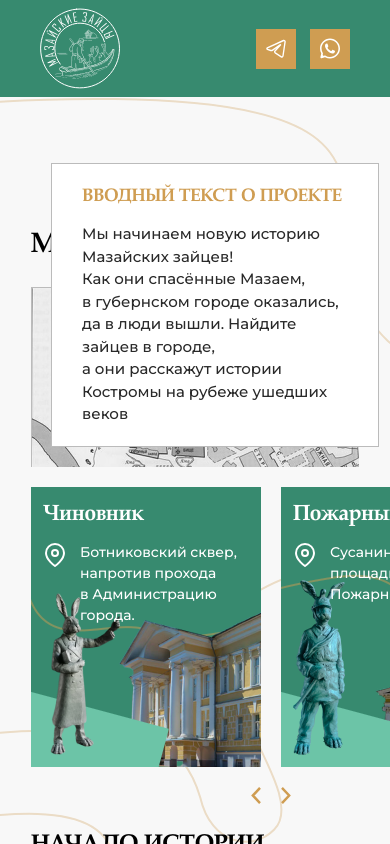
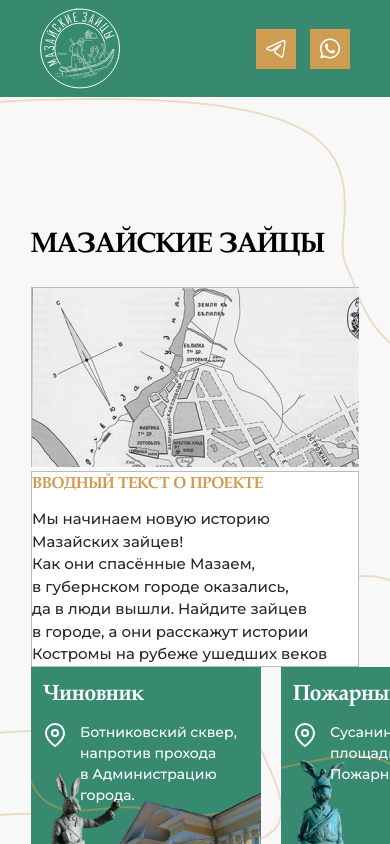
Before and after one commit to glebDyakov/zaytsy-front, a Vue app: page / in a window 390 px wide. Shown: the top 844 px of the page. Built offline with nearby package versions, Linux system fonts and the light colour scheme.

Commit message:
адаптив_родион: adaptive some blocks

```diff
--- a/src/assets/main.css
+++ b/src/assets/main.css
@@ -195,7 +195,7 @@
 .main--section--welcome--aside--intro {
   box-sizing: border-box;
   /* height: 488px; */
-  padding: 20px;
+  /* padding: 20px; */
   background-image: url('./img/Map3.png');
   display: flex;
   flex-direction: column;
@@ -203,7 +203,7 @@
 }
 
 .main--section--welcome--aside--intro--block {
-  padding: 20px 30px;
+  /* padding: 20px 30px; */
   background-color: #fff;
   border: 1px solid #BBBBBB;
 }
--- a/src/components/main/Welcome.vue
+++ b/src/components/main/Welcome.vue
@@ -3,14 +3,14 @@
         <div class="main--section main--section--welcome--content md:w-[688px] sm:w-[688px] w-[328px] flex-col md:flex-row">
             <div class="main--section--welcome--aside">
                 <p class="text-[28px] sm:text-[48px] md:text-[60px] md:ml-[-250px] main--section--title main--section--welcome--aside--title">Мазайские зайцы</p>
-                <div class="main--section--welcome--aside--intro md:ml-[-250px] md:w-[680px] sm:w-[688px] w-[328px] md:h-[488px] sm:h-[440px] h-[180px]">
-                    <div class="main--section--welcome--aside--intro--block md:w-[640px] sm:w-[648px] w-[328px]">
-                        <p class="main--section--welcome--aside--intro--block--title ">Вводный текст о проекте</p>
+                <div class="main--section--welcome--aside--intro md:p-[20px] sm:p-[20px] p-[0px] md:ml-[-250px] md:w-[680px] sm:w-[688px] w-[328px] md:h-[488px] sm:h-[440px] h-[180px]">
+                    <div class="main--section--welcome--aside--intro--block md:mb-[0px] sm:mb-[0px] mb-[-200px] md:w-[640px] sm:w-[648px] w-[328px]">
+                        <p class="main--section--welcome--aside--intro--block--title text-[16px] sm:text-[28px] md:text-[28px]">Вводный текст о проекте</p>
                         <p class="main--section--welcome--aside--intro--block--subtitle text-[15px] sm:text-[18px] md:text-[18px]">Мы начинаем новую историю Мазайских зайцев!<br />Как они спасённые Мазаем, в губернском городе оказались, да в люди вышли. Найдите зайцев в городе, а они расскажут истории Костромы на рубеже ушедших веков</p>
                     </div>
                 </div>
             </div>
-            <div class="main--section--welcome--main min-w-full md:min-w-[72%]">
+            <div class="main--section--welcome--main min-w-full md:min-w-[72%] md:mt-[0px] sm:mt-[0px] mt-[180px]">
                 <div
                     ref="slider"
                     class="main--section--welcome--main--items sm:flex-col md:flex-col flex-row max-h-[280px] md:max-h-[580px]">
```
